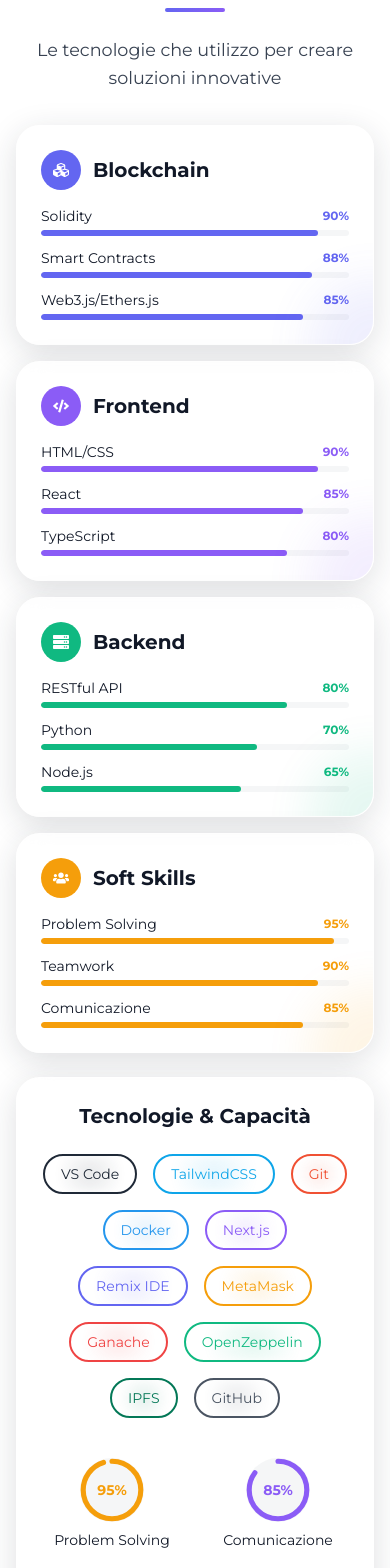
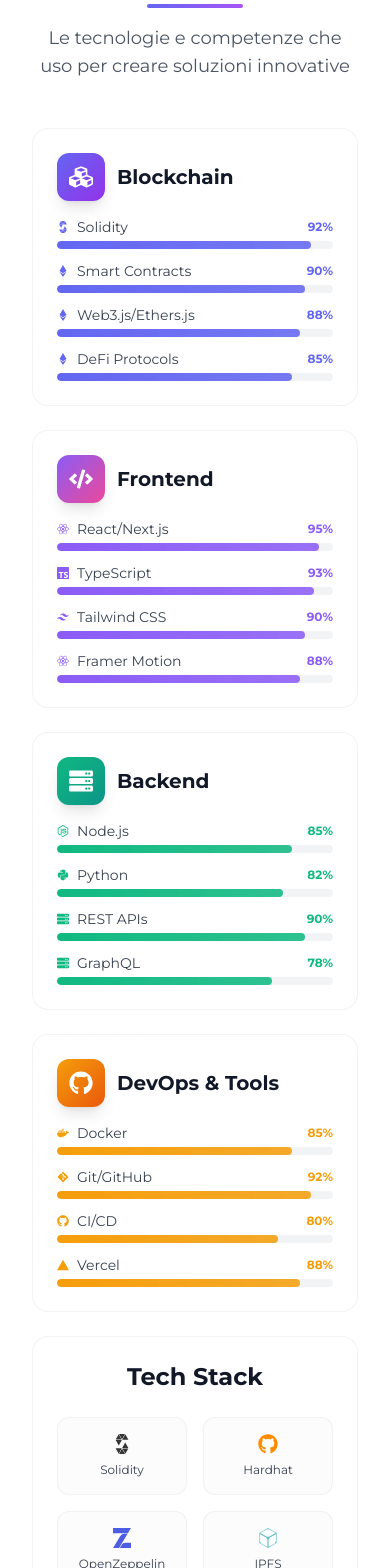
Before and after one commit to Nicco6598/MN-Portfolio, a React (Create React App) app: page / in a window 390 px wide. Shown: the part 1660-3228 px from the top of the page. Built offline with nearby package versions, Linux system fonts and the light colour scheme.

Commit message:
feat(SkillsSection): enhance skills section with improved UI and animations
- Add new tech stack icons and categories
- Implement gradient backgrounds and hover effects
- Improve animations with Framer Motion
- Add responsive design and theme support
- Reorganize layout with bento grid pattern

```diff
--- a/src/components/home/SkillsSection.tsx
+++ b/src/components/home/SkillsSection.tsx
@@ -1,304 +1,465 @@
-import React, { useRef } from 'react';
-import { motion, useInView } from 'framer-motion';
+import React, { useRef, useContext } from 'react';
+import { motion, useInView, AnimatePresence } from 'framer-motion';
+import { ThemeContext } from '../../context/ThemeContext';
 import {
   FaCode,
   FaServer,
   FaCubes,
-  FaTools,
-  FaUsers
+  FaUsers,
+  FaReact,
+  FaNodeJs,
+  FaPython,
+  FaEthereum,
+  FaGitAlt,
+  FaDocker,
+  FaGithub,
+  FaNpm,
+  FaYarn
 } from 'react-icons/fa';
+import {
+  SiSolidity,
+  SiOpenzeppelin,
+  SiIpfs,
+  SiNextdotjs,
+  SiTailwindcss,
+  SiTypescript,
+  SiJavascript,
+  SiVercel,
+  SiFigma,
+  SiPostman
+} from 'react-icons/si';
 
 // Definizione dei tipi
 interface Skill {
   name: string;
   level: number;
+  icon?: React.ReactNode;
 }
 
 interface SkillCategory {
   title: string;
   icon: React.ReactNode;
   color: string;
+  gradient: string;
   skills: Skill[];
 }
 
+interface TechTool {
+  name: string;
+  icon: React.ReactNode;
+  color: string;
+  category: string;
+}
+
 const SkillsSection: React.FC = () => {
-  // Animazioni
+  const { theme } = useContext(ThemeContext);
+  const sectionRef = useRef(null);
+  const isInView = useInView(sectionRef, { once: true, amount: 0.1 });
+
+  // Animazioni container
   const containerVariants = {
     hidden: { opacity: 0 },
     visible: {
       opacity: 1,
       transition: {
-        staggerChildren: 0.05
+        staggerChildren: 0.1,
+        delayChildren: 0.2
       }
     }
   };
 
   const cardVariants = {
-    hidden: { opacity: 0, y: 20 },
+    hidden: { opacity: 0, y: 30, scale: 0.9 },
     visible: {
       opacity: 1,
       y: 0,
+      scale: 1,
       transition: {
         type: "spring",
-        stiffness: 100,
-        damping: 15
+        stiffness: 120,
+        damping: 20,
+        duration: 0.6
       }
     },
     hover: {
-      y: -5,
-      transition: { duration: 0.2 }
+      y: -8,
+      scale: 1.02,
+      transition: {
+        type: "spring",
+        stiffness: 300,
+        damping: 20
+      }
     }
   };
 
-  // Dati delle competenze
   const skillCategories: SkillCategory[] = [
     {
       title: "Blockchain",
-      icon: <FaCubes />,
-      color: "#6366F1", // Indigo
+      icon: <FaCubes className="w-6 h-6" />,
+      color: "#6366F1",
+      gradient: "from-indigo-500 to-purple-600",
       skills: [
-        { name: "Solidity", level: 90 },
-        { name: "Smart Contracts", level: 88 },
-        { name: "Web3.js/Ethers.js", level: 85 },
-        { name: "Hardhat/Truffle", level: 75 }
+        { name: "Solidity", level: 92, icon: <SiSolidity /> },
+        { name: "Smart Contracts", level: 90, icon: <FaEthereum /> },
+        { name: "Web3.js/Ethers.js", level: 88, icon: <FaEthereum /> },
+        { name: "DeFi Protocols", level: 85, icon: <FaEthereum /> }
       ]
     },
     {
       title: "Frontend",
-      icon: <FaCode />,
-      color: "#8B5CF6", // Violet
+      icon: <FaCode className="w-6 h-6" />,
+      color: "#8B5CF6",
+      gradient: "from-violet-500 to-pink-500",
       skills: [
-        { name: "HTML/CSS", level: 90 },
-        { name: "React", level: 85 },
-        { name: "TypeScript", level: 80 },
-        { name: "JavaScript", level: 75 }
+        { name: "React/Next.js", level: 95, icon: <FaReact /> },
+        { name: "TypeScript", level: 93, icon: <SiTypescript /> },
+        { name: "Tailwind CSS", level: 90, icon: <SiTailwindcss /> },
+        { name: "Framer Motion", level: 88, icon: <FaReact /> }
       ]
     },
     {
       title: "Backend",
-      icon: <FaServer />,
-      color: "#10B981", // Emerald
+      icon: <FaServer className="w-6 h-6" />,
+      color: "#10B981",
+      gradient: "from-emerald-500 to-teal-600",
       skills: [
-        { name: "RESTful API", level: 80 },
-        { name: "Python", level: 70 },
-        { name: "Node.js", level: 65 }
+        { name: "Node.js", level: 85, icon: <FaNodeJs /> },
+        { name: "Python", level: 82, icon: <FaPython /> },
+        { name: "REST APIs", level: 90, icon: <FaServer /> },
+        { name: "GraphQL", level: 78, icon: <FaServer /> }
       ]
     },
     {
-      title: "Soft Skills",
-      icon: <FaUsers />,
-      color: "#F59E0B", // Amber
+      title: "DevOps & Tools",
+      icon: <FaGithub className="w-6 h-6" />,
+      color: "#F59E0B",
+      gradient: "from-amber-500 to-orange-600",
       skills: [
-        { name: "Problem Solving", level: 95 },
-        { name: "Teamwork", level: 90 },
-        { name: "Comunicazione", level: 85 },
-        { name: "Adattabilità", level: 85 }
+        { name: "Docker", level: 85, icon: <FaDocker /> },
+        { name: "Git/GitHub", level: 92, icon: <FaGitAlt /> },
+        { name: "CI/CD", level: 80, icon: <FaGithub /> },
+        { name: "Vercel", level: 88, icon: <SiVercel /> }
       ]
     }
   ];
 
-  // Tools e frameworks
-  const tools = [
-    { name: "VS Code", color: "#1F2937" },
-    { name: "TailwindCSS", color: "#0EA5E9" },
-    { name: "Git", color: "#F05033" },
-    { name: "Docker", color: "#2496ED" },
-    { name: "Next.js", color: "#8B5CF6" },
-    { name: "Remix IDE", color: "#6366F1" },
-    { name: "MetaMask", color: "#F59E0B" },
-    { name: "Ganache", color: "#EF4444" },
-    { name: "OpenZeppelin", color: "#10B981" },
-    { name: "IPFS", color: "#047857" },
-    { name: "GitHub", color: "#4B5563" }
+  const techStack: TechTool[] = [
+    { name: "Solidity", icon: <SiSolidity className="w-5 h-5" />, color: "#363636", category: "blockchain" },
+    { name: "Hardhat", icon: <FaGithub className="w-5 h-5" />, color: "#FF8C00", category: "blockchain" },
+    { name: "OpenZeppelin", icon: <SiOpenzeppelin className="w-5 h-5" />, color: "#4E5EE4", category: "blockchain" },
+    { name: "IPFS", icon: <SiIpfs className="w-5 h-5" />, color: "#65C2CB", category: "blockchain" },
+    { name: "React", icon: <FaReact className="w-5 h-5" />, color: "#61DAFB", category: "frontend" },
+    { name: "Next.js", icon: <SiNextdotjs className="w-5 h-5" />, color: "#000000", category: "frontend" },
+    { name: "TypeScript", icon: <SiTypescript className="w-5 h-5" />, color: "#3178C6", category: "frontend" },
+    { name: "Tailwind", icon: <SiTailwindcss className="w-5 h-5" />, color: "#06B6D4", category: "frontend" },
+    { name: "Node.js", icon: <FaNodeJs className="w-5 h-5" />, color: "#339933", category: "backend" },
+    { name: "Python", icon: <FaPython className="w-5 h-5" />, color: "#3776AB", category: "backend" },
+    { name: "Docker", icon: <FaDocker className="w-5 h-5" />, color: "#2496ED", category: "devops" },
+    { name: "Git", icon: <FaGitAlt className="w-5 h-5" />, color: "#F05032", category: "devops" },
+    { name: "GitHub", icon: <FaGithub className="w-5 h-5" />, color: "#181717", category: "devops" },
+    { name: "Figma", icon: <SiFigma className="w-5 h-5" />, color: "#F24E1E", category: "design" },
+    { name: "Postman", icon: <SiPostman className="w-5 h-5" />, color: "#FF6C37", category: "tools" },
+    { name: "Vercel", icon: <SiVercel className="w-5 h-5" />, color: "#000000", category: "tools" }
   ];
 
-  // Riferimento alla sezione per il trigger dell'animazione
-  const sectionRef = useRef(null);
-  const isInView = useInView(sectionRef, { once: true, amount: 0.1 });
+  const softSkills = [
+    { name: "Problem Solving", level: 96, color: "#8B5CF6" },
+    { name: "Team Leadership", level: 90, color: "#10B981" },
+    { name: "Communication", level: 94, color: "#F59E0B" },
+    { name: "Innovation", level: 92, color: "#6366F1" }
+  ];
 
   return (
     <motion.section
       ref={sectionRef}
-      className="mb-16 max-w-6xl mx-auto"
+      className="mb-20 max-w-7xl mx-auto px-4 sm:px-6 lg:px-8"
       variants={containerVariants}
       initial="hidden"
       animate={isInView ? "visible" : "hidden"}
     >
+      {/* Header Section */}
       <motion.div
-        className="text-center mb-8"
+        className="text-center mb-12"
         variants={cardVariants}
       >
-        <h2 className="section-title">LE MIE COMPETENZE</h2>
-        <div className="accent-bar mx-auto"></div>
-        <p className="section-subtitle">
-          Le tecnologie che utilizzo per creare soluzioni innovative
-        </p>
+        <motion.h2
+          className={`text-4xl md:text-5xl font-bold mb-4 ${
+            theme === 'dark' ? 'text-white' : 'text-gray-900'
+          }`}
+        >
+          <span className="bg-gradient-to-r from-indigo-500 via-purple-500 to-pink-500 bg-clip-text text-transparent">
+            Tech Stack
+          </span>
+        </motion.h2>
+        <motion.div
+          className="w-24 h-1 bg-gradient-to-r from-indigo-500 to-purple-500 mx-auto rounded-full"
+          initial={{ width: 0 }}
+          animate={{ width: 96 }}
+          transition={{ duration: 0.8, delay: 0.2 }}
+        />
+        <motion.p
+          className={`mt-4 text-lg ${
+            theme === 'dark' ? 'text-gray-300' : 'text-gray-600'
+          }`}
+          variants={cardVariants}
+        >
+          Le tecnologie e competenze che uso per creare soluzioni innovative
+        </motion.p>
       </motion.div>
 
-      {/* Layout bento più compatto e intuitivo */}
-      <div className="grid grid-cols-1 md:grid-cols-12 gap-4">
-        {/* Prima riga: categorie principali */}
-        {skillCategories.map((category, idx) => (
+      {/* Bento Grid Layout */}
+      <div className="grid grid-cols-1 md:grid-cols-12 gap-6">
+
+        {/* Skill Categories - 4 cards in 3 columns each */}
+        {skillCategories.map((category, index) => (
           <motion.div
             key={category.title}
-            className="md:col-span-3 glassmorphism p-6 relative overflow-hidden"
+            className={`md:col-span-6 lg:col-span-3 group relative overflow-hidden rounded-2xl p-6 backdrop-blur-sm border transition-all duration-300 ${
+              theme === 'dark'
+                ? 'bg-gray-800/50 border-gray-700/50 hover:border-gray-600/50'
+                : 'bg-white/50 border-gray-200/50 hover:border-gray-300/50'
+            }`}
             variants={cardVariants}
             whileHover="hover"
           >
-            {/* Sfondo decorativo */}
+            {/* Background Gradient */}
             <div
-              className="absolute -right-16 -bottom-16 w-32 h-32 rounded-full opacity-10 blur-xl z-0"
-              style={{ backgroundColor: category.color }}
+              className={`absolute inset-0 bg-gradient-to-br ${category.gradient} opacity-0 group-hover:opacity-10 transition-opacity duration-300`}
             />
 
-            {/* Header */}
+            {/* Animated Background Pattern */}
+            <div className="absolute inset-0 overflow-hidden">
+              <motion.div
+                className="absolute -top-1/2 -left-1/2 w-full h-full bg-gradient-to-r from-transparent via-white/10 to-transparent"
+                animate={{
+                  rotate: [0, 360],
+                  scale: [1, 1.5, 1],
+                }}
+                transition={{
+                  duration: 8,
+                  repeat: Infinity,
+                  ease: "linear"
+                }}
+              />
+            </div>
+
+            <div className="relative z-10">
               <div className="flex items-center gap-3 mb-4">
-              <div
-                className="p-3 rounded-full text-white"
-                style={{ backgroundColor: category.color }}
+                <motion.div
+                  className={`p-3 rounded-xl bg-gradient-to-br ${category.gradient} text-white shadow-lg`}
+                  whileHover={{ rotate: 360 }}
+                  transition={{ duration: 0.6 }}
                 >
                   {category.icon}
-              </div>
-              <h3 className="text-xl font-bold">{category.title}</h3>
+                </motion.div>
+                <h3 className={`text-xl font-bold ${
+                  theme === 'dark' ? 'text-white' : 'text-gray-900'
+                }`}>
+                  {category.title}
+                </h3>
               </div>
 
-            {/* Top skills con barre visuali più semplici */}
               <div className="space-y-3">
-              {category.skills
-                .sort((a, b) => b.level - a.level)
-                .slice(0, 3) // Mostra solo le 3 skills principali per una UI più pulita
-                .map((skill) => (
-                  <div key={skill.name} className="skill-item">
-                    <div className="flex justify-between items-center mb-1">
-                      <span className="font-medium text-sm">{skill.name}</span>
-                      <span
-                        className="text-xs font-semibold"
-                        style={{ color: category.color }}
+                {category.skills.map((skill, skillIndex) => (
+                  <motion.div
+                    key={skill.name}
+                    initial={{ opacity: 0, x: -20 }}
+                    animate={isInView ? { opacity: 1, x: 0 } : {}}
+                    transition={{ delay: index * 0.1 + skillIndex * 0.05 }}
                   >
+                    <div className="flex items-center justify-between mb-1">
+                      <div className="flex items-center gap-2">
+                        {skill.icon && (
+                          <span className="text-xs" style={{ color: category.color }}>
+                            {skill.icon}
+                          </span>
+                        )}
+                        <span className={`text-sm font-medium ${
+                          theme === 'dark' ? 'text-gray-300' : 'text-gray-700'
+                        }`}>
+                          {skill.name}
+                        </span>
+                      </div>
+                      <span className="text-xs font-bold" style={{ color: category.color }}>
                         {skill.level}%
                       </span>
                     </div>
-
-                    {/* Barra semplificata */}
-                    <div className="w-full bg-subtle h-1.5 rounded-full overflow-hidden">
-                      {isInView && (
+                    <div className={`w-full h-2 rounded-full overflow-hidden ${
+                      theme === 'dark' ? 'bg-gray-700/50' : 'bg-gray-200/50'
+                    }`}>
                       <motion.div
                         className="h-full rounded-full"
-                          style={{ backgroundColor: category.color }}
+                        style={{
+                          background: `linear-gradient(90deg, ${category.color}, ${category.color}dd)`
+                        }}
                         initial={{ width: 0 }}
-                          animate={{ width: `${skill.level}%` }}
-                          transition={{ duration: 0.8 }}
+                        animate={isInView ? { width: `${skill.level}%` } : {}}
+                        transition={{
+                          duration: 1.2,
+                          delay: index * 0.1 + skillIndex * 0.1,
+                          ease: "easeOut"
+                        }}
                       />
-                      )}
                     </div>
+                  </motion.div>
+                ))}
               </div>
-                ))}
             </div>
           </motion.div>
         ))}
 
-        {/* Seconda riga: competenze aggiuntive e capacità */}
+        {/* Tech Stack Grid */}
         <motion.div
-          className="md:col-span-12 glassmorphism p-6 mt-2"
+          className="md:col-span-12 lg:col-span-8"
           variants={cardVariants}
         >
-          <h3 className="text-xl font-bold mb-6 text-center">
-            Tecnologie & Capacità
+          <div className={`rounded-2xl p-6 backdrop-blur-sm border ${
+            theme === 'dark'
+              ? 'bg-gray-800/50 border-gray-700/50'
+              : 'bg-white/50 border-gray-200/50'
+          }`}>
+            <h3 className={`text-2xl font-bold mb-6 text-center ${
+              theme === 'dark' ? 'text-white' : 'text-gray-900'
+            }`}>
+              Tech Stack
             </h3>
 
-          {/* Cloud di tools con bordi colorati e sfondi sfumati */}
-          <div className="flex flex-wrap justify-center gap-4">
-            {tools.map((tool, idx) => (
+            <div className="grid grid-cols-2 sm:grid-cols-3 md:grid-cols-4 gap-4">
+              {techStack.map((tool, index) => (
                 <motion.div
                   key={tool.name}
-                className="skill-tag"
+                  className={`group relative p-4 rounded-xl border transition-all duration-300 cursor-pointer ${
+                    theme === 'dark'
+                      ? 'bg-gray-700/30 border-gray-600/30 hover:border-gray-500/50'
+                      : 'bg-gray-50/50 border-gray-200/50 hover:border-gray-300/50'
+                  }`}
                   initial={{ opacity: 0, y: 20 }}
-                animate={isInView ? {
-                  opacity: 1,
-                  y: 0,
-                  transition: { delay: idx * 0.03 + 0.1 }
-                } : {}}
+                  animate={isInView ? { opacity: 1, y: 0 } : {}}
+                  transition={{ delay: 0.5 + index * 0.05 }}
                   whileHover={{
-                  y: -3,
+                    y: -5,
                     scale: 1.05,
-                  transition: { duration: 0.2 }
+                    boxShadow: `0 10px 25px -5px ${tool.color}30`
                   }}
                 >
-                <div
-                  className="px-4 py-2 rounded-full inline-flex items-center justify-center relative overflow-hidden border-2 bg-primary bg-opacity-50"
-                  style={{
-                    borderColor: tool.color,
-                  }}
+                  <div className="flex flex-col items-center gap-2">
+                    <motion.div
+                      style={{ color: tool.color }}
+                      whileHover={{ rotate: 360 }}
+                      transition={{ duration: 0.6 }}
                     >
-                  {/* Sfondo sfumato/sfocato */}
-                  <div
-                    className="absolute inset-0 rounded-full opacity-10 blur-sm"
-                    style={{ background: `radial-gradient(circle at center, ${tool.color} 0%, transparent 70%)` }}
-                  ></div>
-
-                  <span className="text-sm font-medium relative z-10" style={{ color: tool.color }}>
+                      {tool.icon}
+                    </motion.div>
+                    <span className={`text-xs font-medium ${
+                      theme === 'dark' ? 'text-gray-300' : 'text-gray-700'
+                    }`}>
                       {tool.name}
                     </span>
                   </div>
                 </motion.div>
               ))}
             </div>
+          </div>
+        </motion.div>
 
-          {/* Circle skill indicators */}
-          <div className="mt-10 grid grid-cols-2 md:grid-cols-4 gap-6">
-            {[
-              { name: "Problem Solving", level: 95, color: "#F59E0B" },
-              { name: "Comunicazione", level: 85, color: "#8B5CF6" },
-              { name: "Team Work", level: 90, color: "#10B981" },
-              { name: "Creatività", level: 88, color: "#6366F1" }
-            ].map((skill, idx) => (
+        {/* Soft Skills with Circular Progress */}
+        <motion.div
+          className="md:col-span-12 lg:col-span-4"
+          variants={cardVariants}
+        >
+          <div className={`rounded-2xl p-6 backdrop-blur-sm border ${
+            theme === 'dark'
+              ? 'bg-gray-800/50 border-gray-700/50'
+              : 'bg-white/50 border-gray-200/50'
+          }`}>
+            <h3 className={`text-xl font-bold mb-6 text-center ${
+              theme === 'dark' ? 'text-white' : 'text-gray-900'
+            }`}>
+              Soft Skills
+            </h3>
+
+            <div className="grid grid-cols-2 gap-4">
+              {softSkills.map((skill, index) => (
                 <motion.div
                   key={skill.name}
                   className="flex flex-col items-center"
-                initial={{ opacity: 0 }}
-                animate={isInView ? {
-                  opacity: 1,
-                  transition: { delay: idx * 0.1 + 0.3 }
-                } : {}}
+                  initial={{ opacity: 0, scale: 0.8 }}
+                  animate={isInView ? { opacity: 1, scale: 1 } : {}}
+                  transition={{ delay: 0.8 + index * 0.1 }}
                 >
-                <div className="relative mb-2 w-16 h-16 md:w-20 md:h-20">
-                  {/* Background circle */}
-                  <div
-                    className="absolute inset-0 rounded-full bg-subtle"
+                  <div className="relative w-20 h-20">
+                    <svg className="w-full h-full" viewBox="0 0 100 100">
+                      <circle
+                        cx="50"
+                        cy="50"
+                        r="40"
+                        fill="none"
+                        stroke={theme === 'dark' ? '#374151' : '#E5E7EB'}
+                        strokeWidth="8"
                       />
-
-                  {/* Progress circle */}
-                  <svg className="absolute inset-0 w-full h-full" viewBox="0 0 100 100">
                       <motion.circle
                         cx="50"
                         cy="50"
-                      r="45"
+                        r="40"
                         fill="none"
                         stroke={skill.color}
                         strokeWidth="8"
                         strokeLinecap="round"
-                      strokeDasharray="283"
-                      initial={{ strokeDashoffset: 283 }}
+                        strokeDasharray={`${2 * Math.PI * 40}`}
+                        strokeDashoffset={`${2 * Math.PI * 40 * (1 - skill.level / 100)}`}
+                        transform="rotate(-90 50 50)"
+                        initial={{ strokeDashoffset: 2 * Math.PI * 40 }}
                         animate={isInView ? {
-                        strokeDashoffset: 283 - (283 * skill.level / 100)
+                          strokeDashoffset: 2 * Math.PI * 40 * (1 - skill.level / 100)
                         } : {}}
-                      transition={{ duration: 1.5, delay: idx * 0.1 + 0.3 }}
-                      transform="rotate(-90 50 50)"
+                        transition={{
+                          duration: 1.5,
+                          delay: 0.8 + index * 0.1,
+                          ease: "easeOut"
+                        }}
                       />
                     </svg>
-
-                  {/* Percentage text */}
                     <div className="absolute inset-0 flex items-center justify-center">
                       <span className="text-sm font-bold" style={{ color: skill.color }}>
                         {skill.level}%
                       </span>
                     </div>
                   </div>
-                <span className="text-sm font-medium text-center">{skill.name}</span>
+                  <span className={`text-xs font-medium mt-2 text-center ${
+                    theme === 'dark' ? 'text-gray-300' : 'text-gray-700'
+                  }`}>
+                    {skill.name}
+                  </span>
                 </motion.div>
               ))}
             </div>
+          </div>
         </motion.div>
+
+      </div>
+
+      {/* Floating Particles Background */}
+      <div className="absolute inset-0 overflow-hidden pointer-events-none">
+        {[...Array(6)].map((_, i) => (
+          <motion.div
+            key={i}
+            className="absolute w-2 h-2 bg-gradient-to-r from-indigo-500 to-purple-500 rounded-full opacity-20"
+            style={{
+              left: `${Math.random() * 100}%`,
+              top: `${Math.random() * 100}%`,
+            }}
+            animate={{
+              y: [0, -30, 0],
+              x: [0, 30, 0],
+              scale: [0.5, 1, 0.5],
+            }}
+            transition={{
+              duration: 3 + Math.random() * 2,
+              repeat: Infinity,
+              delay: Math.random() * 2,
+            }}
+          />
+        ))}
       </div>
     </motion.section>
   );
```
Lines whose indentation alone changed are shown as unchanged.
